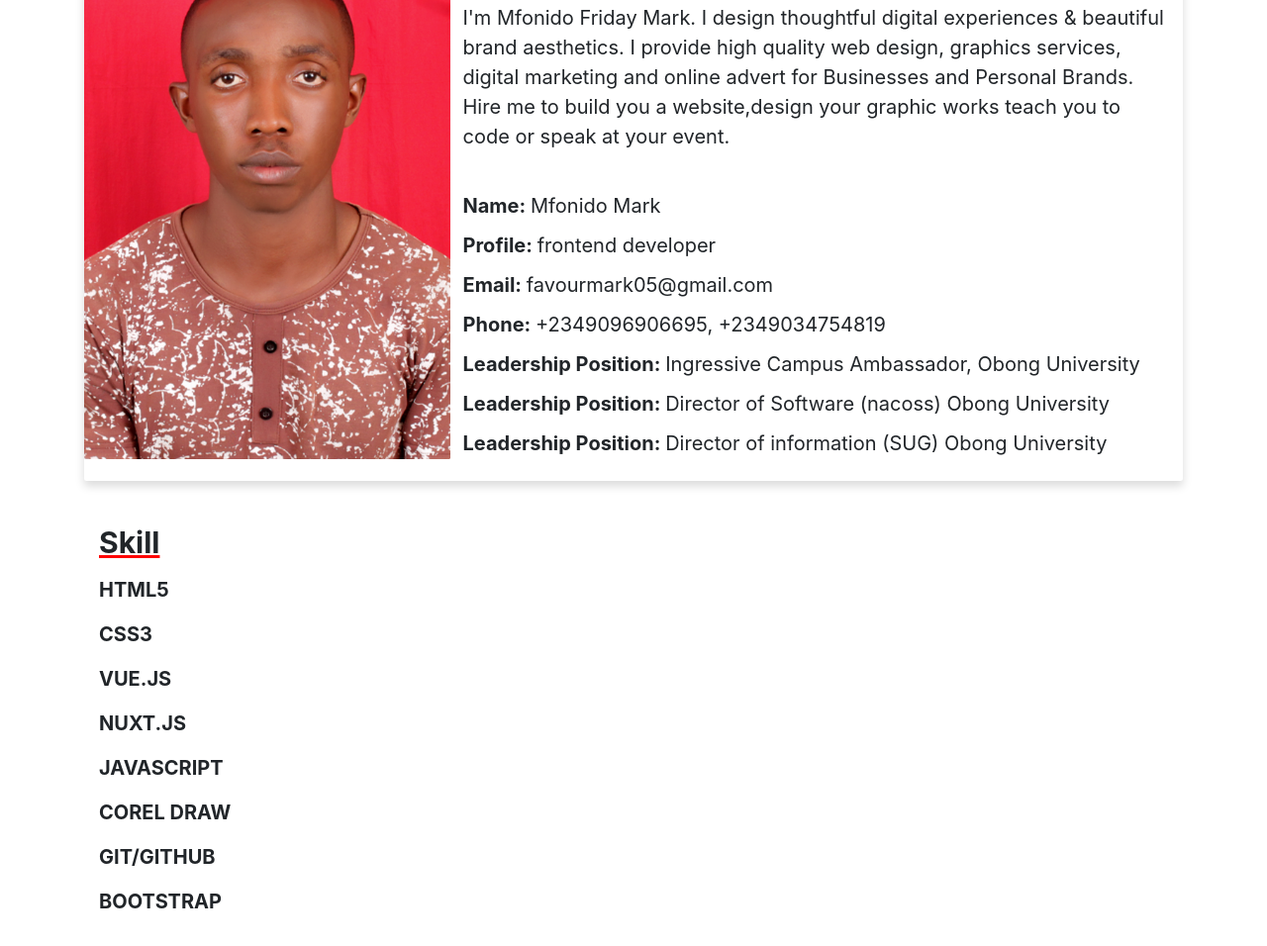
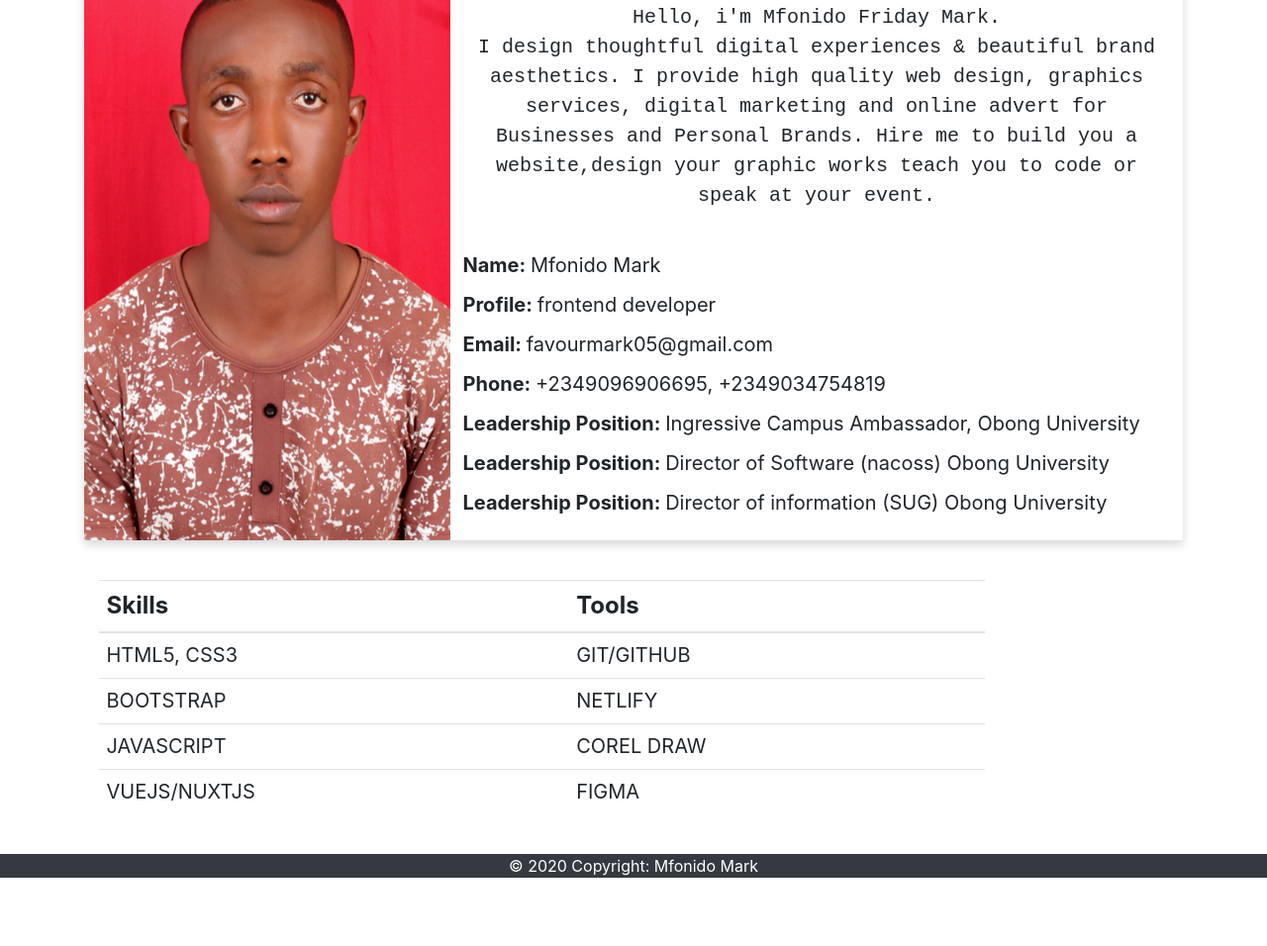
Before and after one commit to favourmark05/AboutMe, a plain HTML site: page about.html in a window 1280 px wide. Shown: the part 895-1851 px from the top of the page at 99% size. After the commit the page ends 1782 px from the top, so only its background shows below. Drawn offline with nearby package versions, Linux system fonts and the light colour scheme.

Commit message:
implementing the footer and the skill section

```diff
--- a/about.html
+++ b/about.html
@@ -29,7 +29,8 @@
         <nav class="navbar navbar-expand-lg navbar-light ">
           <div class="container">
             <a class="navbar-brand text-white" href="index.html">MFONIDO MARK</a>
-                      <button class="navbar-toggler icon" type="button" data-toggle="collapse" data-target="#navbarNavDropdown" aria-controls="navbarNavDropdown" aria-expanded="false" aria-label="Toggle navigation">
+            <button class="navbar-toggler icon" type="button" data-toggle="collapse" data-target="#navbarNavDropdown"
+              aria-controls="navbarNavDropdown" aria-expanded="false" aria-label="Toggle navigation">
               <span class="navbar-toggler-icon icon"></span>
             </button>
             <div class="collapse navbar-collapse justify-content-end" id="navbarNavDropdown">
@@ -45,25 +46,19 @@
           </div>
         </nav>
       </section>
-          <!-- <a href="index.html" class="navbar-brand float-left Mark pl-5 pt-5">MFONIDO MARK</a> -->
-      <h1 class="text-center ">About Me</h1>
-      <!-- <div class="col-md-6 buttons">
-                <a href="about.html" class="welcome-btn ">About Me</a>
-                <a href="#" class="welcome-btn ">Explore Project</a>
-                <a href="#" class="welcome-btn ">Say Hello</a>
-            </div> -->
+      <h1 class="text-center ">Profile</h1>
     </div>
   </header>
   <div class="container text-center pt-5">
     <div class="card mb-3 shadow" style="max-width: fit-content; max-height: fit-content;">
       <div class="row no-gutters">
         <div class="col-md-4">
-          <img src="img/about.jpg" class="card-img" alt="...">
+          <img src="img/about.jpg" class="card-img" alt="..." style="height: 100%;">
         </div>
         <div class="col-md-8">
           <div class="card-body">
             <h3 class="card-title">About me</h3>
-            <p class="card-text" id="card-text">I'm Mfonido Friday Mark. I design thoughtful digital experiences &
+            <p class="card-text " id="card-text">Hello, i'm Mfonido Friday Mark.<br> I design thoughtful digital experiences &
               beautiful brand aesthetics. I provide high quality web design, graphics services, digital marketing and
               online advert for Businesses and Personal Brands. Hire me to build you a website,design your graphic works
               teach you to code or speak at your event. </p>
@@ -74,16 +69,19 @@
               <p><span class="title-s">Profile: </span> <span>frontend developer</span></p>
               <p><span class="title-s">Email: </span> <span>favourmark05@gmail.com</span></p>
               <p><span class="title-s">Phone: </span> <span>+2349096906695, +2349034754819</span></p>
-              <p><span class="title-s">Leadership Position: </span> <span>Ingressive Campus Ambassador, Obong University</span></p>
-              <p><span class="title-s">Leadership Position: </span> <span>Director of Software (nacoss) Obong University</span></p>
-              <p><span class="title-s">Leadership Position: </span> <span>Director of information (SUG) Obong University</span></p>
+              <p><span class="title-s">Leadership Position: </span> <span>Ingressive Campus Ambassador, Obong
+                  University</span></p>
+              <p><span class="title-s">Leadership Position: </span> <span>Director of Software (nacoss) Obong
+                  University</span></p>
+              <p><span class="title-s">Leadership Position: </span> <span>Director of information (SUG) Obong
+                  University</span></p>
             </div>
           </div>
         </div>
       </div>
     </div>
   </div>
-  <div class="container">
+  <!-- <div class="container">
     <div class="col-md-12 py-5">
         <div class="skill-mf">
             <p class="title-ss">Skill</p>
@@ -107,9 +105,43 @@
           </div>
         </div>
     </div>
+  </div> -->
+
+  <div class="container mx-auto py-5">
+    <div class="col-md-10 ">
+      <table class="table">
+        <thead>
+          <tr>
+            <th scope="col">Skills</th>
+            <th scope="col">Tools</th>
+          </tr>
+        </thead>
+        <tbody>
+          <tr>
+            <td>HTML5, CSS3</td>
+            <td>GIT/GITHUB</td>
+
+          </tr>
+          <tr>
+            <td>BOOTSTRAP</td>
+            <td>NETLIFY</td>
+          </tr>
+          <tr>
+            <td>JAVASCRIPT</td>
+            <td>COREL DRAW</td>
+          </tr>
+          <tr>
+            <td>VUEJS/NUXTJS</td>
+            <td>FIGMA</td>
+          </tr>
+        </tbody>
+      </table>
+    </div>
   </div>
 
-
+<footer>
+  <div class="col text-center bg-dark text-white"> © 2020 Copyright: Mfonido Mark</div>
+</footer>
 
 
 
--- a/style.css
+++ b/style.css
@@ -203,7 +203,8 @@ body{
 }
 #card-text {
     font-size: 20px !important;
-    text-align: start !important;
+    /* text-align: start !important; */
+    font-family: monospace;
 }
 .about-info > p {
     font-size: 20px;
@@ -229,6 +230,12 @@ body{
 .fa{
     color: white !important;
     font-size: 25px !important;
+}
+td{
+    font-size: 2.5vh;
+}
+th{
+    font-size: 3vh;
 }
 
 /* this is the styling for the project page */
@@ -259,3 +266,7 @@ small{
     font-weight: lighter !important;
     color: rgba(0, 0, 0, 0.397);
 }
+
+footer{
+    font-size: 2vh;
+}
```
Also changed, not shown: contact.html (+8 -3 lines), index.html (+0 -1 lines). Lines whose indentation alone changed are shown as unchanged.
